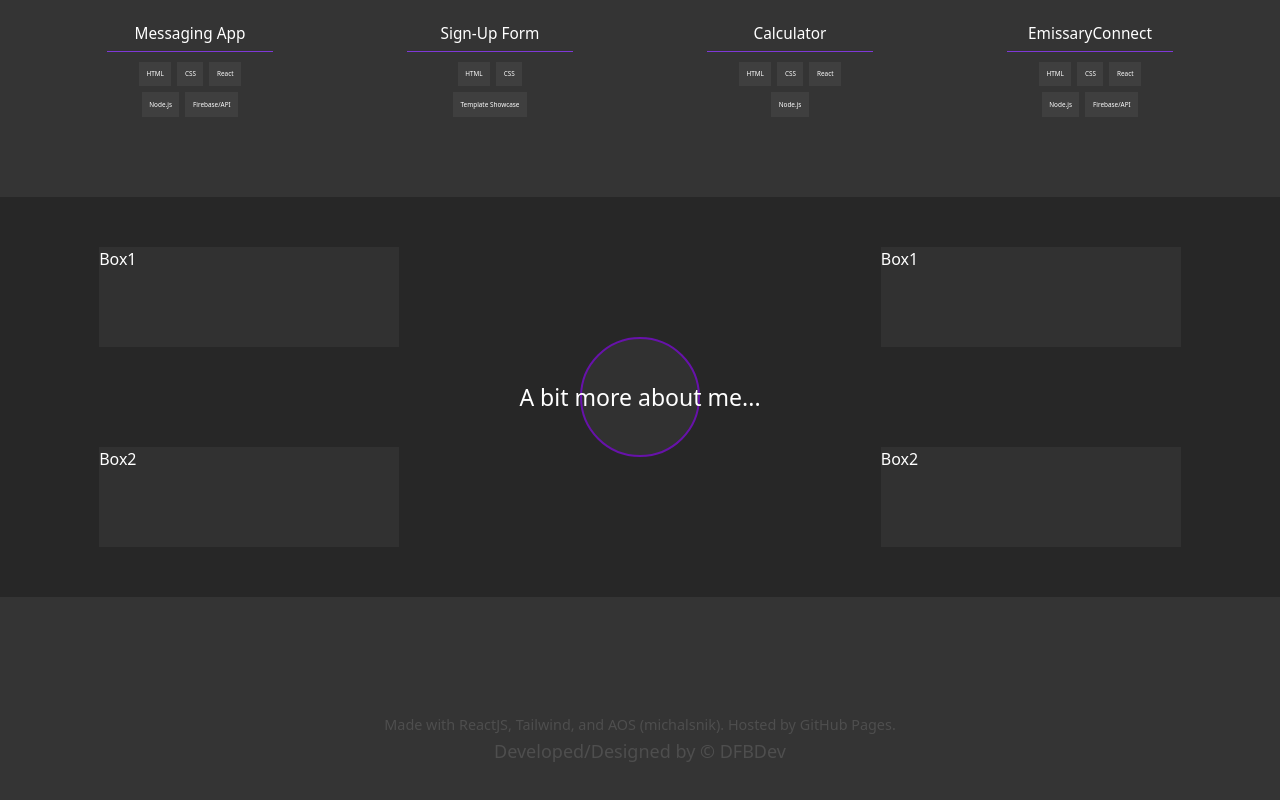
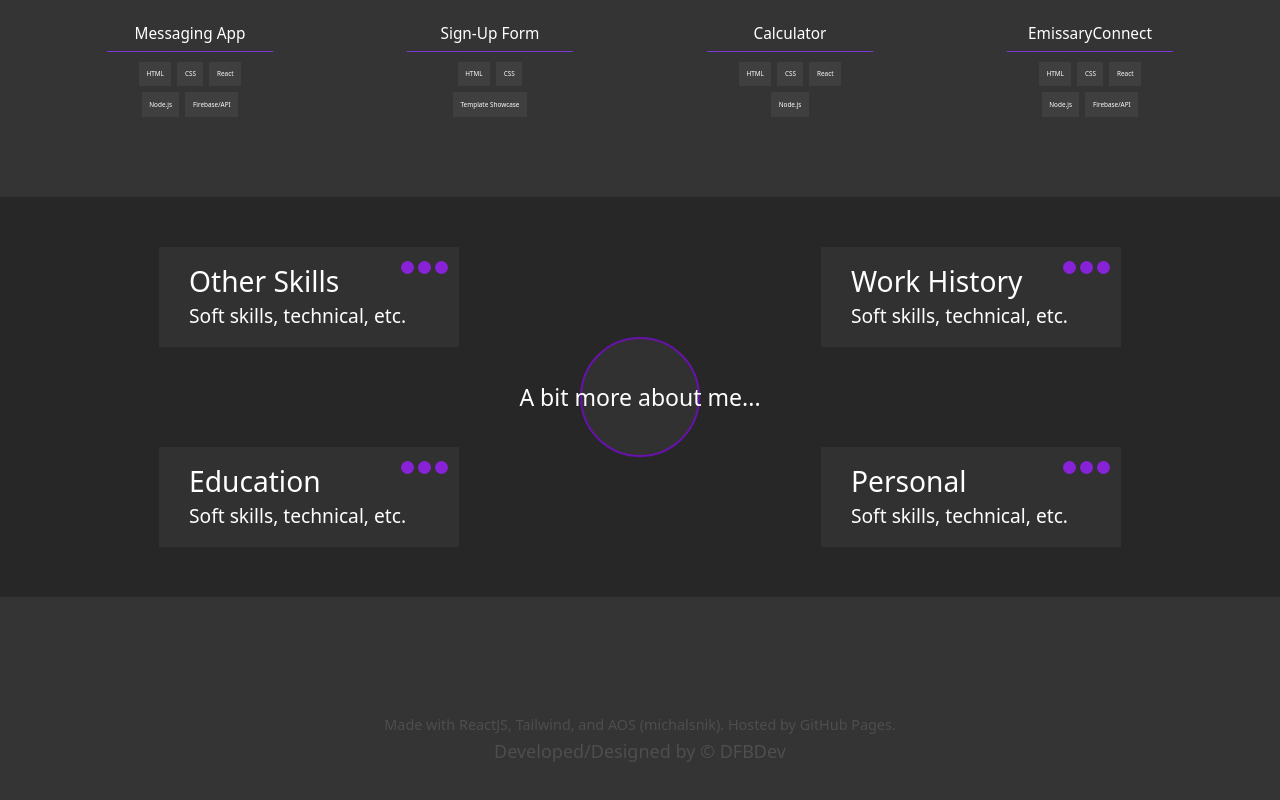
Before and after one commit to DFBDev/DFBPortfolio, a React (Create React App) app: page / in a window 1280 px wide. Shown: the part 1531-2331 px from the top of the page. Built offline with nearby package versions, Linux system fonts and the light colour scheme.

Commit message:
Foundations done. Component features soon.

```diff
--- a/src/App.js
+++ b/src/App.js
@@ -174,8 +174,40 @@ function App() {
       </section>
       <section className="aboutSec flex justify-center items-center text-white" ref={aboutRef}>
         <article className="flex flex-auto h-full justify-center items-center flex-col justify-around">
-          <div className="aboutBox ml-auto" data-aos="fade-up-left">Box1</div>
-          <div className="aboutBox ml-auto" data-aos="fade-down-left">Box2</div>
+          <div className="aboutBox ml-auto" data-aos="fade-up-left">
+            <div className="abTopHalf">
+              <div className="abName">
+                Other Skills
+              </div>
+              <div className="dots">
+                <div className="indvDot"></div>
+                <div className="indvDot"></div>
+                <div className="indvDot"></div>
+              </div>
+            </div>
+            <div className="abBotHalf">
+              <div className="abDesc">
+                Soft skills, technical, etc.
+              </div>
+            </div>
+            </div>
+          <div className="aboutBox ml-auto" data-aos="fade-down-left">
+          <div className="abTopHalf">
+              <div className="abName">
+                Education
+              </div>
+              <div className="dots">
+                <div className="indvDot"></div>
+                <div className="indvDot"></div>
+                <div className="indvDot"></div>
+              </div>
+            </div>
+            <div className="abBotHalf">
+              <div className="abDesc">
+                Soft skills, technical, etc.
+              </div>
+            </div>
+          </div>
         </article>
         <header className="flex flex-auto h-full justify-center items-center">
           <div className="aboutCircle">
@@ -183,8 +215,40 @@ function App() {
           </div>
         </header>
         <article className="flex flex-auto h-full justify-center items-center justify-around flex-col">
-          <div className="aboutBox mr-auto" data-aos="fade-up-right">Box1</div>
-          <div className="aboutBox mr-auto" data-aos="fade-down-right">Box2</div>
+          <div className="aboutBox mr-auto" data-aos="fade-up-right">
+          <div className="abTopHalf">
+              <div className="abName">
+                Work History
+              </div>
+              <div className="dots">
+                <div className="indvDot"></div>
+                <div className="indvDot"></div>
+                <div className="indvDot"></div>
+              </div>
+            </div>
+            <div className="abBotHalf">
+              <div className="abDesc">
+                Soft skills, technical, etc.
+              </div>
+            </div>
+          </div>
+          <div className="aboutBox mr-auto" data-aos="fade-down-right">
+          <div className="abTopHalf">
+              <div className="abName">
+                Personal
+              </div>
+              <div className="dots">
+                <div className="indvDot"></div>
+                <div className="indvDot"></div>
+                <div className="indvDot"></div>
+              </div>
+            </div>
+            <div className="abBotHalf">
+              <div className="abDesc">
+                Soft skills, technical, etc.
+              </div>
+            </div>
+          </div>
         </article>
       </section>
       <footer className="flex justify-center items-center md:text-lg text-sm flex-col">
--- a/src/index.css
+++ b/src/index.css
@@ -313,6 +313,44 @@ header{
     max-width:300px;
     background-color:#313131;
 }
+.abName{
+    display:flex;
+    align-items:flex-end;
+    width:fit-content;
+    font-weight:300;
+    font-size:2.2vw;
+    margin-left:10%;
+}
+.abTopHalf{
+    display:flex;
+    height:55%;
+}
+.abBotHalf{
+    display:flex;
+    height:45%;
+    font-size:1.5vw;
+    font-weight:100;
+}
+.abDesc{
+    width:auto;
+    margin-left:10%;
+}
+.dots{
+    display:flex;
+    justify-content:center;
+    justify-content: space-around;
+    width:20%;
+    padding-top:3%;
+    padding-right:3%;
+    margin-left:auto;
+}
+.indvDot{
+    width:1vw;
+    height:1vw;
+    background-color: #8722D7;
+    border-radius:100%;
+    margin-top:10%;
+}
 footer{
     color:#4e4e4e;
     background-color: var(--primary1);
```
